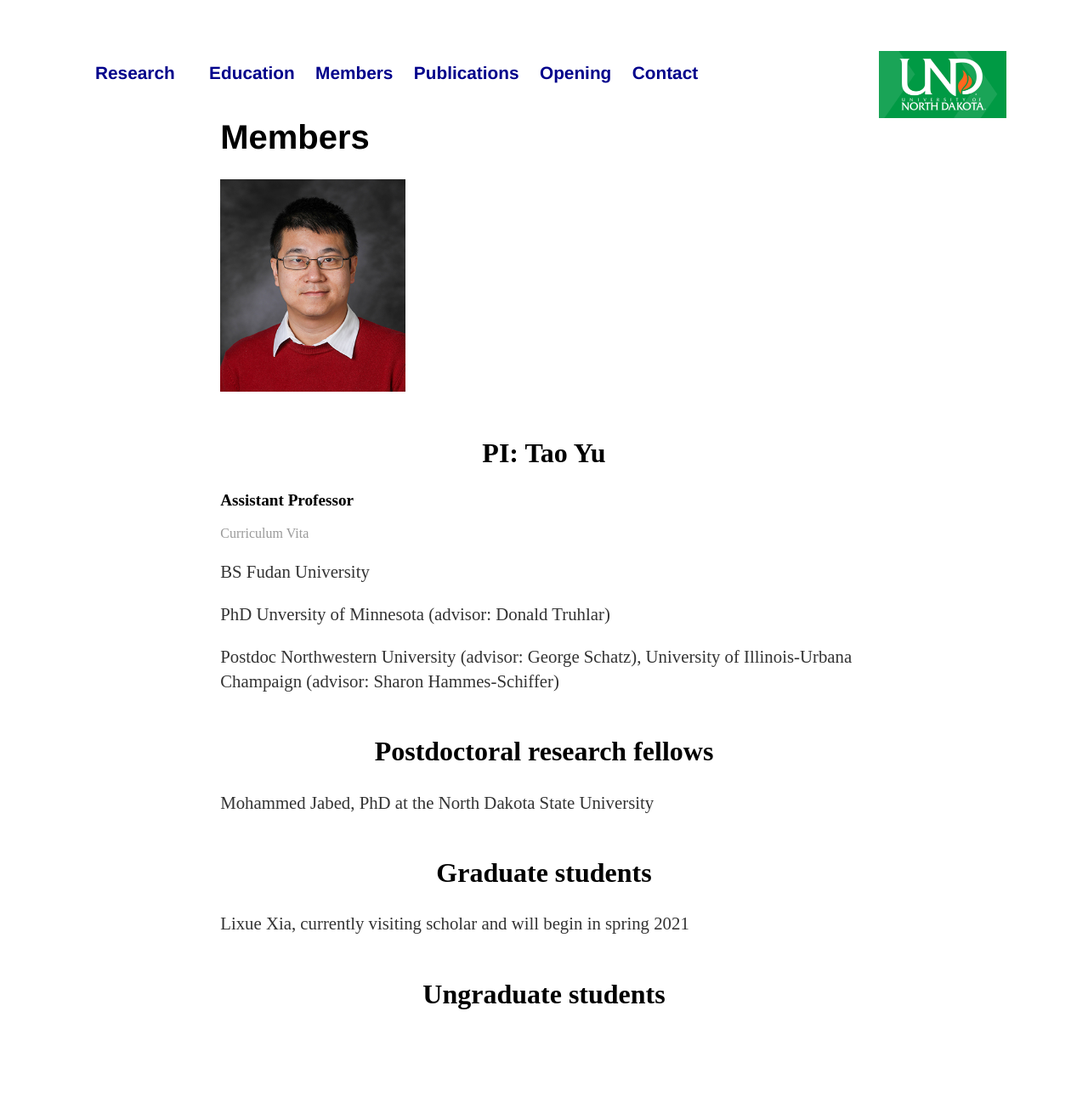
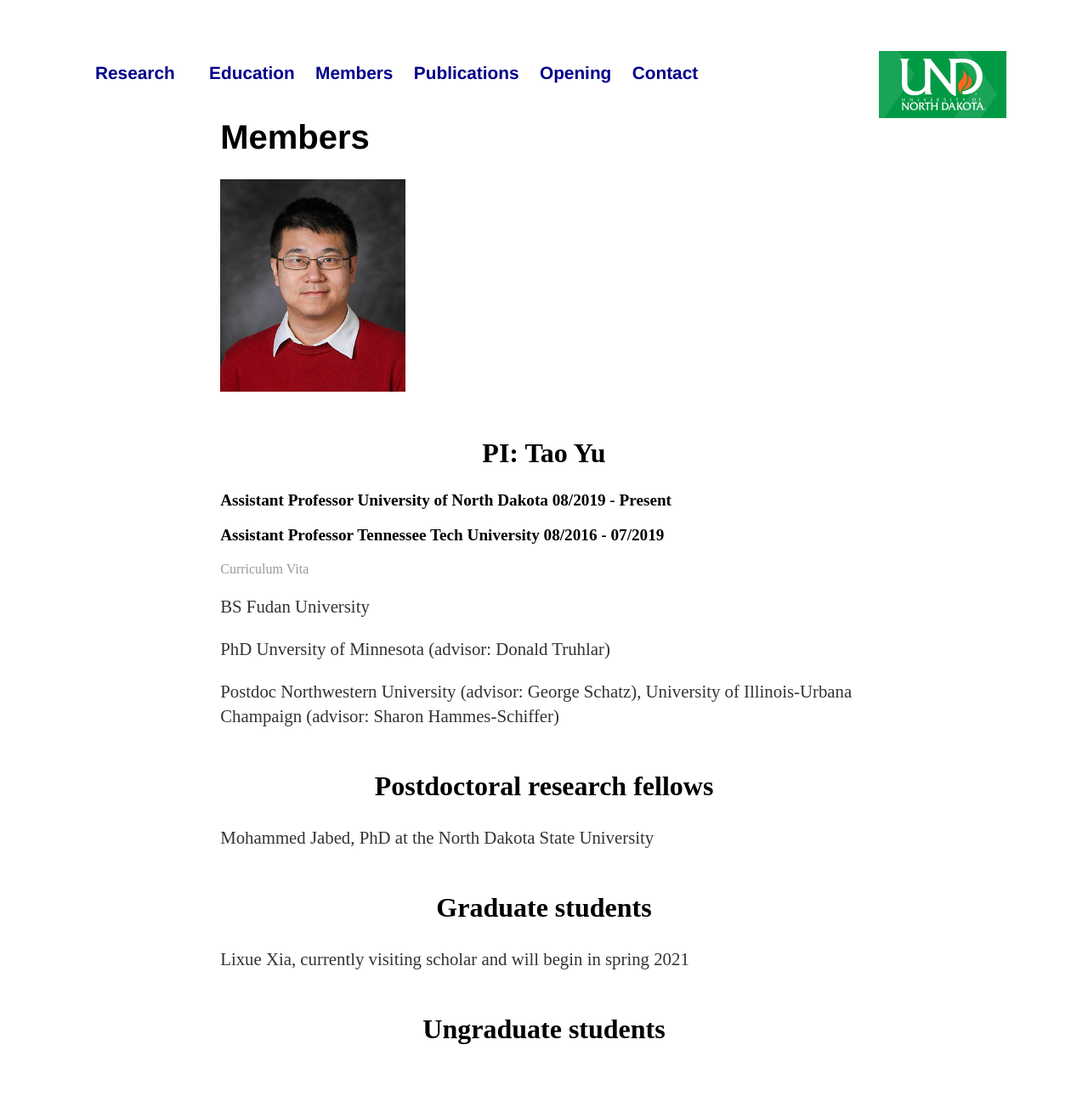
Before and after one commit to comchemyu/und.research.github.io, a Jekyll site: the page built from group/index.html, in a window 1280 px wide. Shown: the whole page at 85% size. Built offline with Jekyll 4.4.1, drawn with Linux system fonts in a browser that asks for light colours; before the commit the page ends 1249 px from its top, so only the background shows below that.

Commit message:
Update index.html

```diff
--- a/group/index.html
+++ b/group/index.html
@@ -22,8 +22,9 @@ img {
   <h1>Members</h1>
   <img src="/und.research.github.io/group/TY.jpg" alt="Tao Yu" width="218" height="250">
   <h2>PI: Tao Yu</h2>
-  <h3 style="font-size:120%;">Assistant Professor</h3>
-  <a href="/und.research.github.io/profile/CV.pdf">Curriculum Vita</a>
+  <h3 style="font-size:120%;">Assistant Professor   University of North Dakota    08/2019 - Present </h3>
+    <h3 style="font-size:120%;">Assistant Professor   Tennessee Tech University    08/2016 - 07/2019 </h3>
+  <a href="/und.research.github.io/profile/CV_2020.pdf">Curriculum Vita</a>
   <p style="font-size:130%;">BS Fudan University</p>
   <p style="font-size:130%;">PhD Unversity of Minnesota (advisor: Donald Truhlar)
   <p style="font-size:130%;">Postdoc Northwestern University (advisor: George Schatz), University of Illinois-Urbana Champaign (advisor: Sharon Hammes-Schiffer)
```
